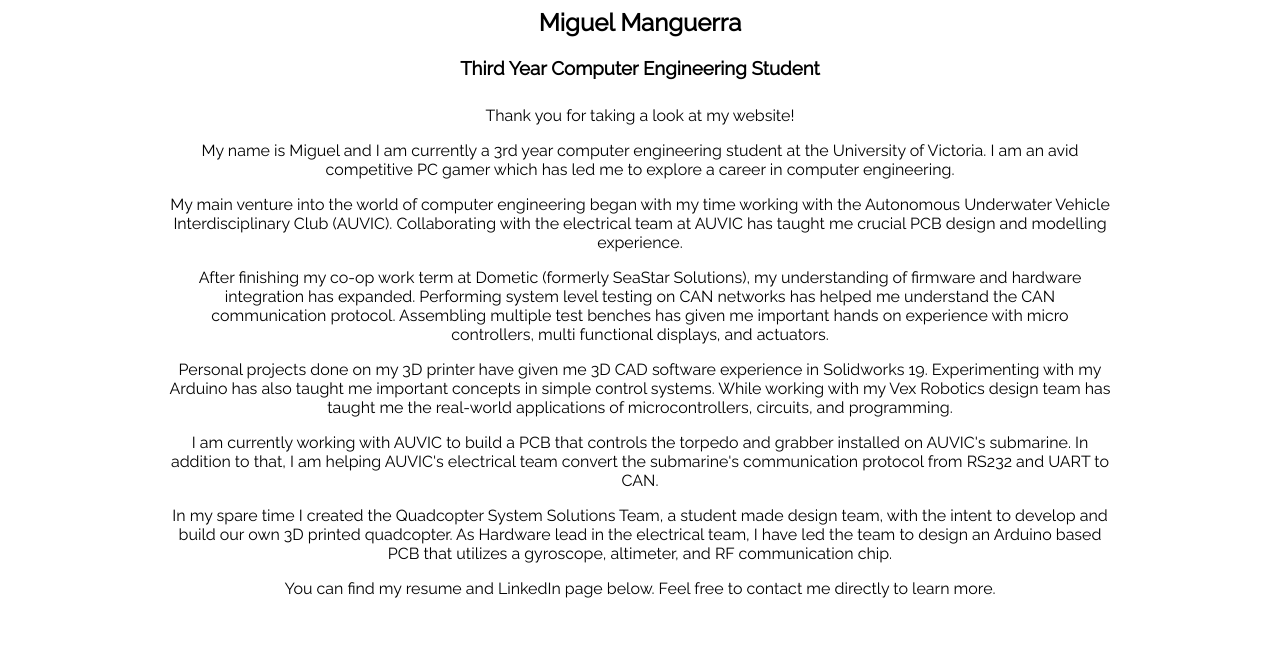
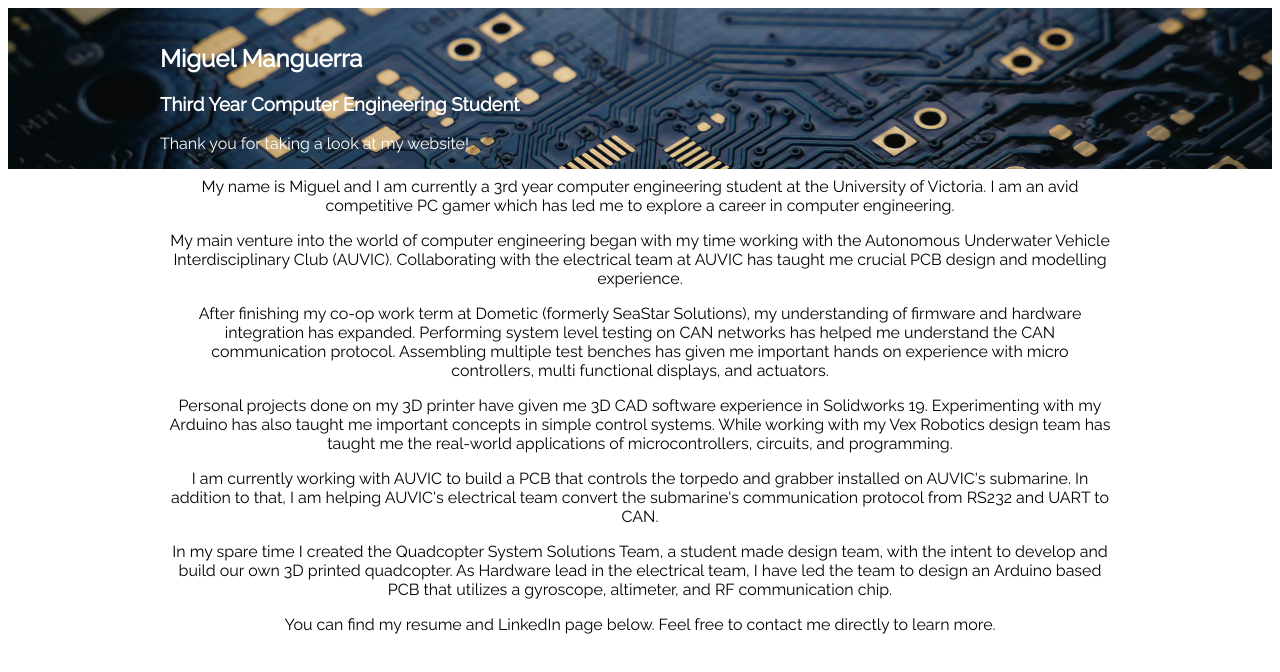
Before and after one commit to peterrwilson99/miguel-portfolio, a plain HTML site: page index.html in a window 1280 px wide. Drawn offline with Linux system fonts and the light colour scheme.

Commit message:
starting header

```diff
--- a/index.html
+++ b/index.html
@@ -11,16 +11,22 @@
 </head>
 
 <body>
-    <section class="container-md">
+
+    <section id="page-header">
+        <div class="container-md">
             <h1>
                 Miguel Manguerra
             </h1>
             <h3>
                 Third Year Computer Engineering Student
             </h3>
-        <div class="p-sm">
+            <div>
                 Thank you for taking a look at my website!
             </div>
+        </div>
+    </section>
+
+    <section class="container-md text-center">
         <div class="p-sm">
             My name is Miguel and I am currently a 3rd year computer engineering student at the University of Victoria. I am an avid competitive PC gamer which has led me to explore a career in computer engineering.
         </div>
@@ -43,5 +49,6 @@
             You can find my resume and LinkedIn page below. Feel free to contact me directly to learn more.
         </div>
     </section>
+
 </body>
 </html>
--- a/style.css
+++ b/style.css
@@ -7,11 +7,22 @@ body {
 /* utility stuff */
 
 .container-md {
-    text-align: center;
     max-width: 960px;
     margin: auto;
 }
-
+.text-center{
+    text-align: center;
+}
 .p-sm{
     padding: 0.5rem;
 }
+
+
+
+#page-header{
+    padding: 1rem;
+    background-image: url("header-bg.jpg");
+    background-position: center;
+    background-size: cover;
+    color: white;
+}
```
Also changed, not shown: header-bg.jpg (added), 1 other file. Lines whose indentation alone changed are shown as unchanged.
